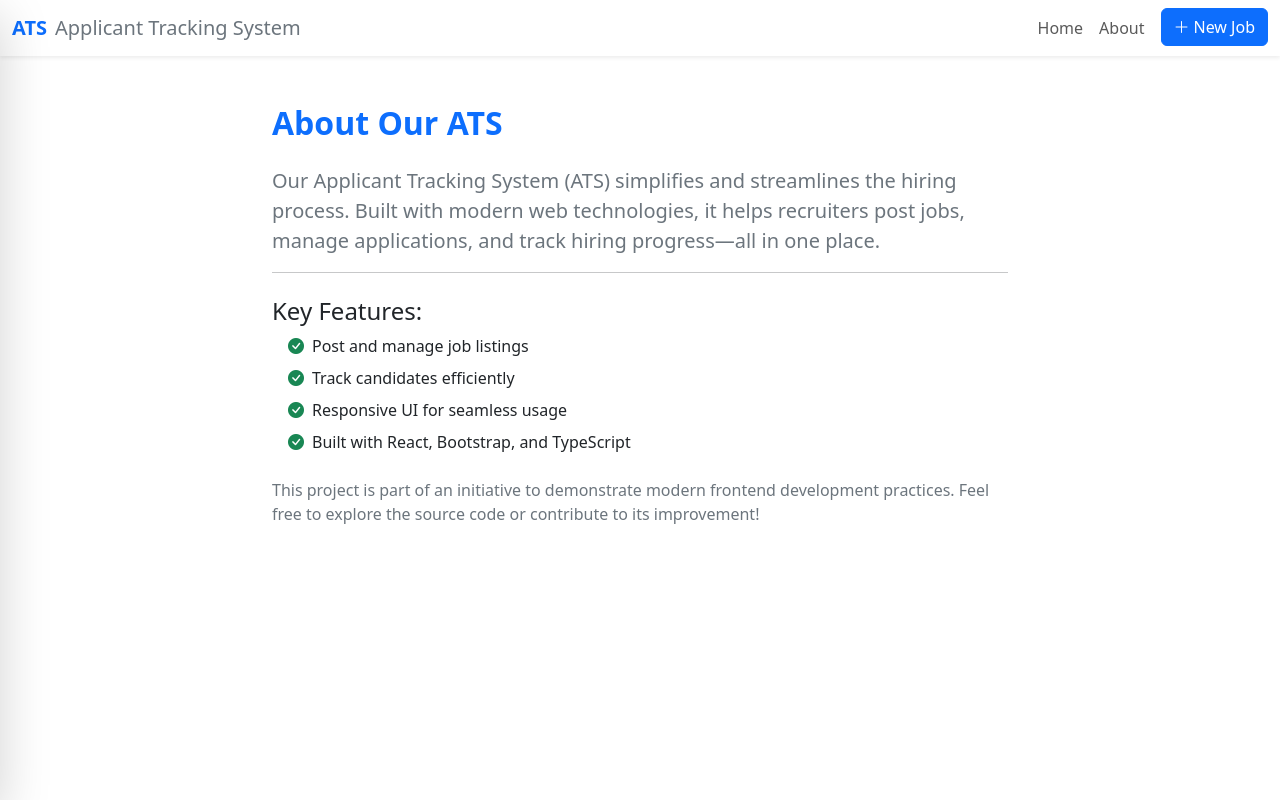
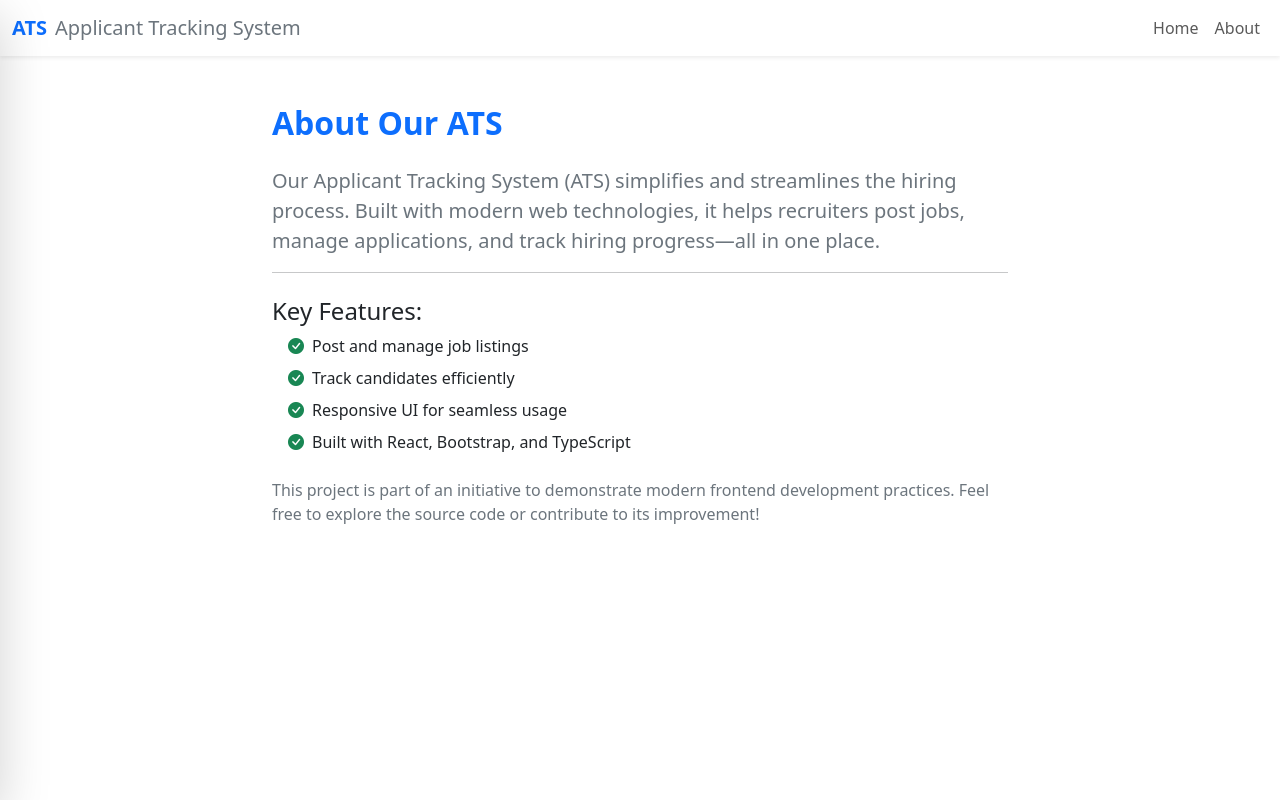
Before and after one commit to cqin626/HackAttackFE, a React (Vite) app: page /about in a window 1280 px wide. Built offline with nearby package versions, Linux system fonts and the light colour scheme.

Commit message:
Home:NagivationBar Update

```diff
--- a/src/components/Navbar.tsx
+++ b/src/components/Navbar.tsx
@@ -1,7 +1,7 @@
 import { useState } from "react";
 import { Link } from "react-router-dom";
 import "../assets/styles/Navbar.css";
-import * as bootstrap from "bootstrap";
+// import bootstrap from "bootstrap";
 
 
 const Navbar = () => {
@@ -34,12 +34,6 @@ const Navbar = () => {
               </li>
               <li className="nav-item">
                 <Link className="nav-link" to="/about">About</Link>
-              </li>
-              <li className="nav-item">
-                <button className="btn btn-primary ms-2">
-                  <i className="bi bi-plus-lg me-1"></i>
-                  New Job
-                </button>
               </li>
             </ul>
           </div>
@@ -89,27 +83,6 @@ const Navbar = () => {
               About
             </Link>
           </li>
-          <li className="nav-item">
-            <hr className="my-2" />
-          </li>
-          <li className="nav-item">
-            <a
-              className="btn btn-primary w-100 d-flex align-items-center justify-content-center"
-              href="#"
-              onClick={(e) => {
-                e.preventDefault();
-                toggleSidebar();
-                const modalElement = document.getElementById("addJobModal");
-                if (modalElement) {
-                  const modal = new bootstrap.Modal(modalElement);
-                  modal.show();
-                }
-              }}
-            >
-              <i className="bi bi-plus-lg me-2"></i>
-              New Job
-            </a>
-          </li>
         </ul>
       </div>
 
```
